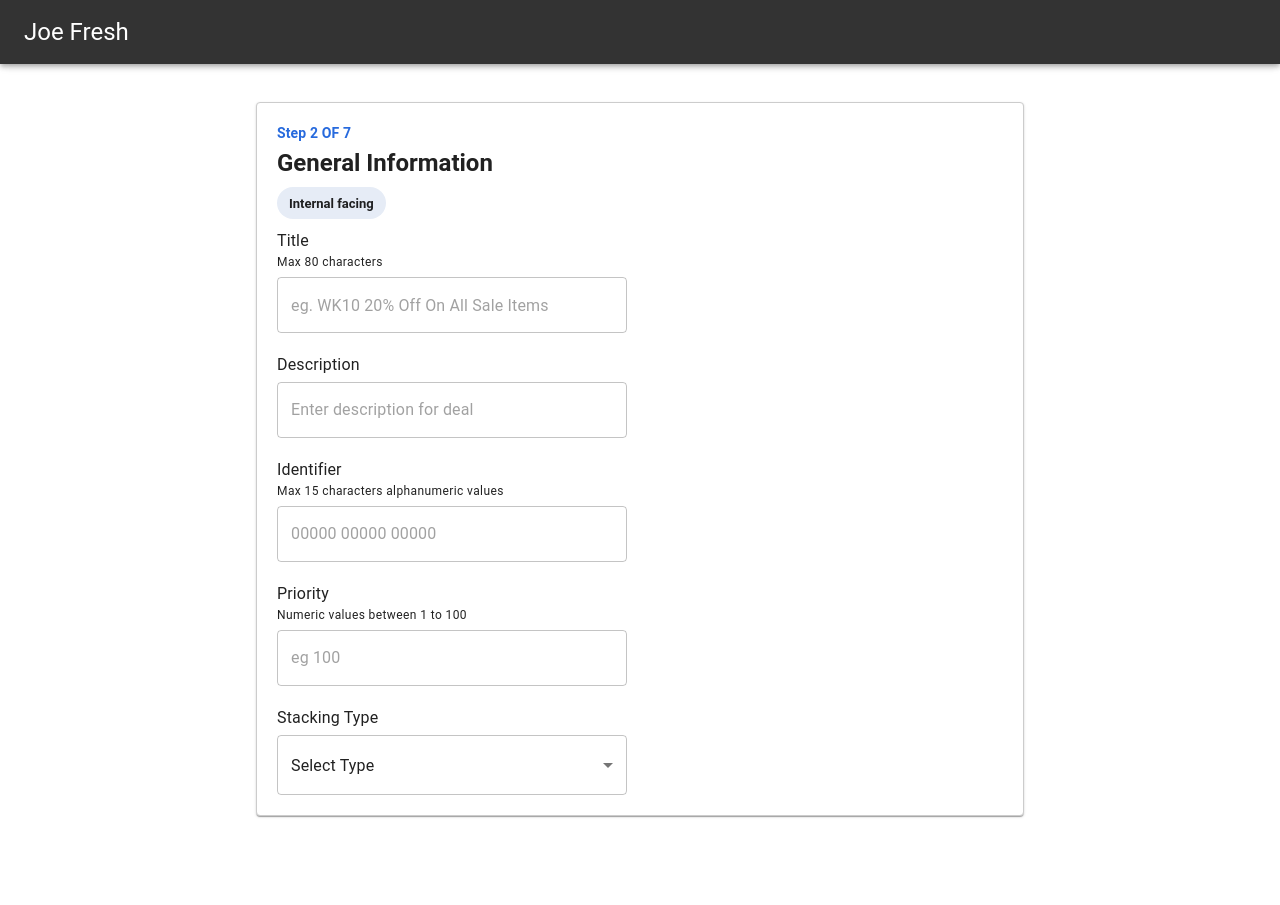
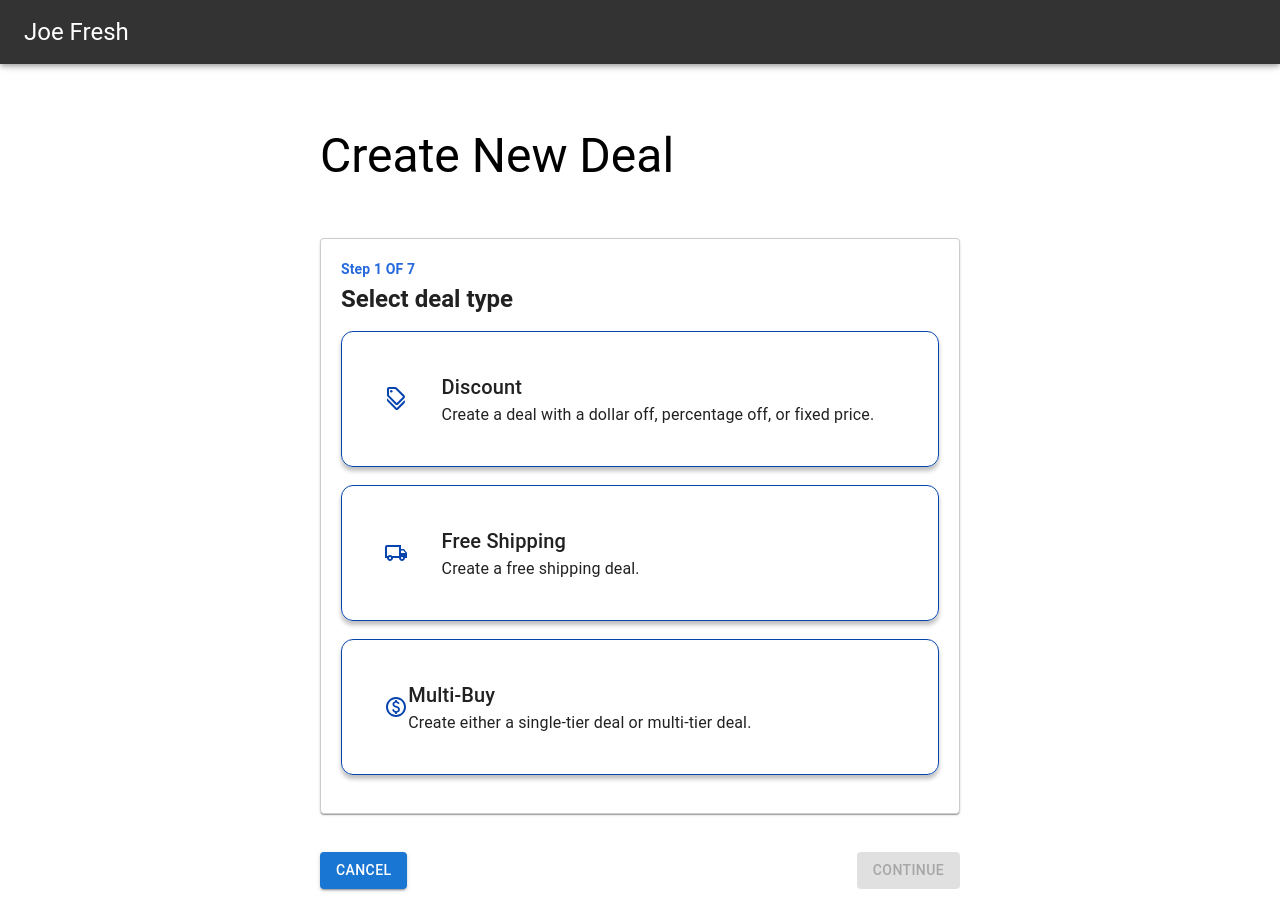
Before and after one commit to NashTech-Labs/react-hook-forms, a Next.js app: page /deals/create in a window 1280 px wide. Before the commit the page ends 855 px from the top, so only its background shows below. Built offline with nearby package versions, Linux system fonts and the light colour scheme.

Commit message:
Step-1 Added

```diff
--- /dev/null
+++ b/components/CreateDeal/Step1.module.css
@@ -0,0 +1,41 @@
+.heading {
+    font-style: normal;
+    font-weight: 600;
+    font-size: 36px;
+    line-height: 42px;
+}
+
+.step-card-container {
+    padding: 20px;
+    margin: 3% 25%;
+    box-shadow: 0px 4px 4px rgba(0, 0, 0, 0.25);
+    border: 1px solid #CCCCCC;
+    border-radius: 12px;
+}
+
+.deal-card-container {
+    height: 136px;
+    padding: 20px;
+    margin: 3% 0%;
+    box-shadow: 0px 4px 4px rgba(0, 0, 0, 0.25);
+    border: 1px solid #0744AE;
+    border-radius: 12px;
+    display: flex;
+    align-items: center;
+}
+
+.dealTitle {
+    margin-left: 6%;
+}
+
+.Discount {
+    font-size: 55px;
+    color: #0744AE;
+    margin-left: 4%;
+}
+
+.dealType {
+    font-weight: 600;
+    font-size: 24px;
+    line-height: 28px;
+}
--- /dev/null
+++ b/components/CreateDeal/Step1.tsx
@@ -0,0 +1,107 @@
+import React, { useState } from "react";
+import { Grid, makeStyles, Typography } from "@mui/material";
+import Card from "@mui/material/Card";
+import styles from "./Step1.module.css";
+import StepLabel from "../StepLabel";
+import DiscountOutlinedIcon from "@mui/icons-material/DiscountOutlined";
+import LocalShippingOutlinedIcon from "@mui/icons-material/LocalShippingOutlined";
+import PaidOutlinedIcon from "@mui/icons-material/PaidOutlined";
+import StepTitle from "../StepTitle";
+import Button from "@mui/material/Button";
+import { updateDealStep } from "../../store/feature/deal/dealSlice";
+import { useAppDispatch } from "../../store/index";
+
+function Step1() {
+  const dispatch = useAppDispatch();
+
+  const [dealType, setDealType] = useState(0);
+
+  const handleDealValue = (value: any) => {
+    setDealType(value);
+  };
+
+  const ContinueDeal = () => {
+    dispatch(updateDealStep(dealType));
+  };
+
+  return (
+    <>
+      <Grid container justifyContent="center">
+        <Grid item lg={6} md={8} sm={9}>
+          <Grid display="flex" justifyContent="space-between" mt={8} mb={2}>
+            <Typography variant="h3" className={styles.heading}>
+              Create New Deal
+            </Typography>
+            <Typography></Typography>
+          </Grid>
+        </Grid>
+      </Grid>
+
+      <Card className={styles["step-card-container"]}>
+        <StepLabel currentStep={1} totalSteps={7} />
+        <StepTitle title={"Select deal type"} />
+
+        <Grid
+          onClick={() => handleDealValue(1)}
+          className={styles["deal-card-container"]}
+        >
+          <DiscountOutlinedIcon className={styles.Discount} />
+          <Grid className={styles.dealTitle}>
+            <Typography variant="h6" className={styles.dealType}>
+              Discount
+            </Typography>
+            <Typography>
+              Create a deal with a dollar off, percentage off, or fixed price.
+            </Typography>
+          </Grid>
+        </Grid>
+
+        <Grid
+          // onClick={() => handleDealValue(1)}
+          className={styles["deal-card-container"]}
+        >
+          <LocalShippingOutlinedIcon className={styles.Discount} />
+          <Grid className={styles.dealTitle}>
+            <Typography variant="h6" className={styles.dealType}>
+              Free Shipping
+            </Typography>
+            <Typography>Create a free shipping deal.</Typography>
+          </Grid>
+        </Grid>
+
+        <Grid
+          // onClick={() => handleDealValue(1)}
+          container
+          className={styles["deal-card-container"]}
+        >
+          <PaidOutlinedIcon className={styles.Discount} />
+          <Grid item className={styles.dealTitle}>
+            <Typography variant="h6" className={styles.dealType}>
+              Multi-Buy
+            </Typography>
+            <Typography>
+              Create either a single-tier deal or multi-tier deal.
+            </Typography>
+          </Grid>
+        </Grid>
+      </Card>
+
+      <Grid container justifyContent="center">
+        <Grid item lg={6} md={8} sm={9}>
+          <Grid display="flex" justifyContent="space-between" mb={2}>
+            <Button variant="contained">Cancel</Button>
+            <Button
+              onClick={() => ContinueDeal()}
+              variant="contained"
+              disabled={dealType === 0 ? true : false}
+            >
+              Continue
+            </Button>
+          </Grid>
+        </Grid>
+      </Grid>
+    </>
+  );
+}
+
+export default Step1;
--- a/components/CreateDeal/Step2.tsx
+++ b/components/CreateDeal/Step2.tsx
@@ -1,36 +1,65 @@
-import React, {useState} from 'react';
-import Card from '@mui/material/Card'
-import Typography from '@mui/material/Typography';
-import FormControl from '@mui/material/FormControl';
-import Select from '@mui/material/Select'
-import MenuItem from '@mui/material/MenuItem'
-import {SelectChangeEvent} from '@mui/material';
-import TextInputField from '../FormComponents/TextInputField';
-import StepLabel from '../StepLabel'
-import Tag from '../Tag'
-import StepTitle from '../StepTitle';
-import {stackTypeOptions} from '../../constants/FormOptions'
-import styles from './Step2.module.css'
+import React, { useState } from "react";
+import Card from "@mui/material/Card";
+import Typography from "@mui/material/Typography";
+import FormControl from "@mui/material/FormControl";
+import Select from "@mui/material/Select";
+import MenuItem from "@mui/material/MenuItem";
+import { Grid, SelectChangeEvent } from "@mui/material";
+import TextInputField from "../FormComponents/TextInputField";
+import StepLabel from "../StepLabel";
+import Tag from "../Tag";
+import StepTitle from "../StepTitle";
+import { stackTypeOptions } from "../../constants/FormOptions";
+import styles from "./Step2.module.css";
 
 const Step2 = () => {
-    const [stackingType, setStackingType] = useState<string>('')
+  const [stackingType, setStackingType] = useState<string>("");
 
-    const handleChange = ({target: {value}}: SelectChangeEvent) => {
-        setStackingType(value)
-    }
+  const handleChange = ({ target: { value } }: SelectChangeEvent) => {
+    setStackingType(value);
+  };
 
-    return <Card className={styles['step-card-container']}>
+  return (
+    <>
+      <Grid container justifyContent="center">
+        <Grid item lg={8} md={8} sm={9}>
+          <Grid display="flex" justifyContent="space-between" mt={8} mb={2}>
+            <Typography variant="h3" className={styles.heading}>
+              Create New Discount Deal
+            </Typography>
+            <Typography></Typography>
+          </Grid>
+        </Grid>
+      </Grid>
+
+      <Card className={styles["step-card-container"]}>
         <StepLabel currentStep={2} totalSteps={7} />
-        <StepTitle title={'General Information'} />
+        <StepTitle title={"General Information"} />
         <Tag label="Internal facing" />
-        <TextInputField title="Title" description='Max 80 characters' placeholder='eg. WK10 20% Off On All Sale Items' />
-        <TextInputField title="Description" placeholder='Enter description for deal' multiline />
-        <TextInputField title="Identifier" description='Max 15 characters alphanumeric values' placeholder='00000 00000 00000' />
-        <TextInputField title="Priority" description='Numeric values between 1 to 100' placeholder='eg 100' />
-        <Typography variant='body1' gutterBottom>
+        <TextInputField
+          title="Title"
+          description="Max 80 characters"
+          placeholder="eg. WK10 20% Off On All Sale Items"
+        />
+        <TextInputField
+          title="Description"
+          placeholder="Enter description for deal"
+          multiline
+        />
+        <TextInputField
+          title="Identifier"
+          description="Max 15 characters alphanumeric values"
+          placeholder="00000 00000 00000"
+        />
+        <TextInputField
+          title="Priority"
+          description="Numeric values between 1 to 100"
+          placeholder="eg 100"
+        />
+        <Typography variant="body1" gutterBottom>
           Stacking Type
         </Typography>
-        <FormControl className={styles["stack-type-form-control"]} >
+        <FormControl className={styles["stack-type-form-control"]}>
           <Select
             labelId="statcking-type-select"
             id="statcking-type-select"
@@ -38,13 +67,21 @@ const Step2 = () => {
             size="small"
             onChange={handleChange}
             displayEmpty
-                renderValue={(value) => value ? stackTypeOptions[String(value)] : 'Select Type'}
+            renderValue={(value) =>
+              value ? stackTypeOptions[String(value)] : "Select Type"
+            }
             className={styles["select"]}
           >
-                {Object.keys(stackTypeOptions).map(key => <MenuItem key={key} value={key}>{stackTypeOptions[key]}</MenuItem>)}
+            {Object.keys(stackTypeOptions).map((key) => (
+              <MenuItem key={key} value={key}>
+                {stackTypeOptions[key]}
+              </MenuItem>
+            ))}
           </Select>
         </FormControl>
       </Card>
-}
+    </>
+  );
+};
 
-export default Step2
+export default Step2;
--- a/components/TopHeader/TopHeader.tsx
+++ b/components/TopHeader/TopHeader.tsx
@@ -19,6 +19,7 @@ import AccountCircleOutlinedIcon from "@mui/icons-material/AccountCircleOutlined
 import { Divider, Menu } from "@mui/material";
 import HomeOutlinedIcon from "@mui/icons-material/HomeOutlined";
 import AppRegistrationIcon from "@mui/icons-material/AppRegistration";
+import { updateDealStep } from "../../store/feature/deal/dealSlice";
 
 function TopHeader() {
   const dispatch = useAppDispatch();
@@ -46,6 +47,7 @@ function TopHeader() {
     handleClose();
     googleLogout();
     dispatch(userToken(""));
+    dispatch(updateDealStep(0));
     router.push("/");
   };
 
@@ -66,6 +68,7 @@ function TopHeader() {
 
   const homefn = () => {
     handleClose();
+    dispatch(updateDealStep(0));
     router.push("/deals");
   };
 
--- a/pages/_app.tsx
+++ b/pages/_app.tsx
@@ -1,13 +1,19 @@
-import React from "react";
-import type {AppProps} from "next/app";
-import {Provider} from "react-redux";
-import {GoogleOAuthProvider} from "@react-oauth/google";
-import {store} from "../store";
+import React, { useState, useEffect } from "react";
+import type { AppProps } from "next/app";
+import { Provider } from "react-redux";
+import { GoogleOAuthProvider } from "@react-oauth/google";
+import { store } from "../store";
 import TopHeader from "../components/TopHeader/TopHeader";
-import {ToastContainer} from "react-toastify";
+import { ToastContainer } from "react-toastify";
 import "../styles/globals.css";
 
-export default function App({Component, pageProps}: AppProps) {
+export default function App({ Component, pageProps }: AppProps) {
+  const [pageLoaded, setPageLoaded] = useState(false);
+
+  useEffect(() => {
+    setPageLoaded(true);
+  }, []);
+
   return (
     <Provider store={store}>
       <GoogleOAuthProvider
@@ -17,7 +23,7 @@ export default function App({Component, pageProps}: AppProps) {
       >
         <ToastContainer className="toast-container" />
         <TopHeader />
-        <Component {...pageProps} />
+        {pageLoaded ? <Component {...pageProps} /> : null}
       </GoogleOAuthProvider>
     </Provider>
   );
--- a/pages/deals/create/index.tsx
+++ b/pages/deals/create/index.tsx
@@ -1,8 +1,13 @@
-import React from 'react'
-import Step2 from '../../../components/CreateDeal/Step2'
+import React from "react";
+import Step2 from "../../../components/CreateDeal/Step2";
+import Step1 from "../../../components/CreateDeal/Step1";
+import { updatedDealStep } from "../../../store/feature/deal/dealSlice";
+import { useAppSelector } from "../../../store/index";
 
 const CreateNewDeal = () => {
-    return <Step2 />
-}
+  const stepCount = useAppSelector(updatedDealStep);
 
-export default CreateNewDeal
+  return <>{stepCount === 1 ? <Step2 /> : <Step1 />}</>;
+};
+
+export default CreateNewDeal;
--- a/pages/deals/index.tsx
+++ b/pages/deals/index.tsx
@@ -1,8 +1,7 @@
 import React from "react";
-import Deals from "../../components/Deals/Deals";
 import DealsMainPage from "../../components/Deals/DealsMainPage";
 
-export const dealsMainPage = () => {
+export const Deals = () => {
   return <DealsMainPage />;
 };
 export default Deals;
--- /dev/null
+++ b/store/feature/deal/dealSlice.tsx
@@ -0,0 +1,23 @@
+import { createSlice } from "@reduxjs/toolkit";
+import { RootState } from "../../index";
+
+export interface dealState {
+  dealStep: Number;
+}
+const initialState: dealState = {
+  dealStep: 0,
+};
+
+const dealSlice = createSlice({
+  name: "deal",
+  initialState,
+  reducers: {
+    updateDealStep: (state, action) => {
+      state.dealStep = action.payload;
+    },
+  },
+});
+
+export const { updateDealStep } = dealSlice.actions;
+export const updatedDealStep = (state: RootState) => state.deal.dealStep;
+export default dealSlice.reducer;
```
Also changed, not shown: components/CreateDeal/Step2.module.css (+8 -0 lines), components/Deals/Deals.tsx (+23 -17 lines), components/Deals/DealsMainPage.tsx (+6 -1 lines), store/index.tsx (+9 -0 lines). Lines whose indentation alone changed are shown as unchanged.
